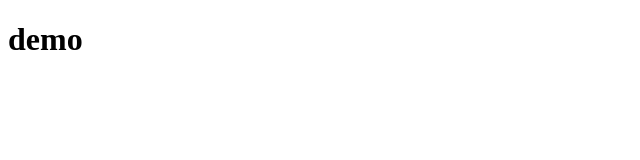
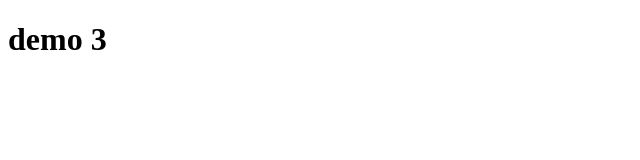
Before and after one commit to NSToala/workshop, a plain HTML site: page demo.html in a window 1280 px wide. Shown: the full height of the page, 0-640 px from the left. Drawn offline with Linux system fonts and the light colour scheme.

Commit message:
change: the demo view

```diff
--- a/demo.html
+++ b/demo.html
@@ -7,6 +7,6 @@
     <title>Demo</title>
 </head>
 <body>
-    <h1>demo</h1>
+    <h1>demo 3</h1>
 </body>
 </html>
```
